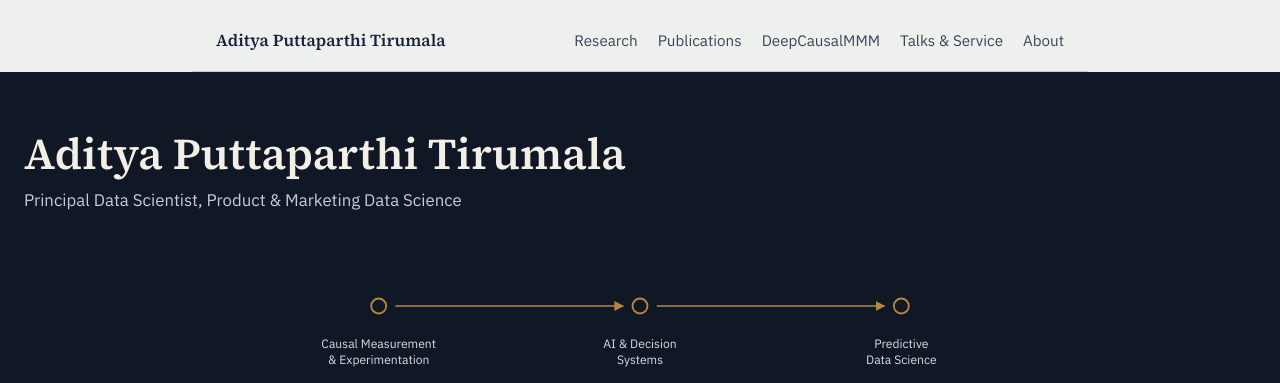
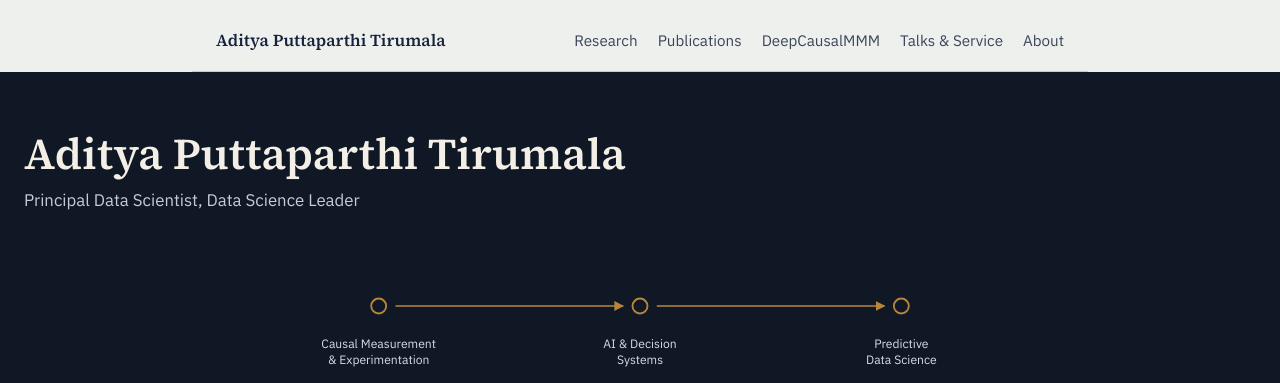
Before and after one commit to adityapt/personal-repo, a Jekyll site: the page built from index.md, in a window 1280 px wide. Shown: the top 383 px of the page. Built offline with Jekyll 4.4.1, drawn with Linux system fonts in a browser that asks for light colours.

Commit message:
Update hero subtitle and meta description to lead with Data Science Leader
Co-Authored-By: Claude Sonnet 5 <noreply@anthropic.com>

```diff
--- a/_config.yml
+++ b/_config.yml
@@ -1,5 +1,5 @@
 title: Aditya Puttaparthi Tirumala
-description: Principal Data Scientist, Product & Marketing Data Science
+description: Principal Data Scientist, Data Science Leader
 url: "https://adityaputtaparthitirumala.com"
 
 nav:
--- a/_layouts/home.html
+++ b/_layouts/home.html
@@ -3,7 +3,7 @@ layout: default
 ---
 <section class="hero">
   <h1>Aditya Puttaparthi Tirumala</h1>
-  <p class="role">Principal Data Scientist, Product &amp; Marketing Data Science</p>
+  <p class="role">Principal Data Scientist, Data Science Leader</p>
   {% include dag.html %}
 </section>
 <article class="page">
```
